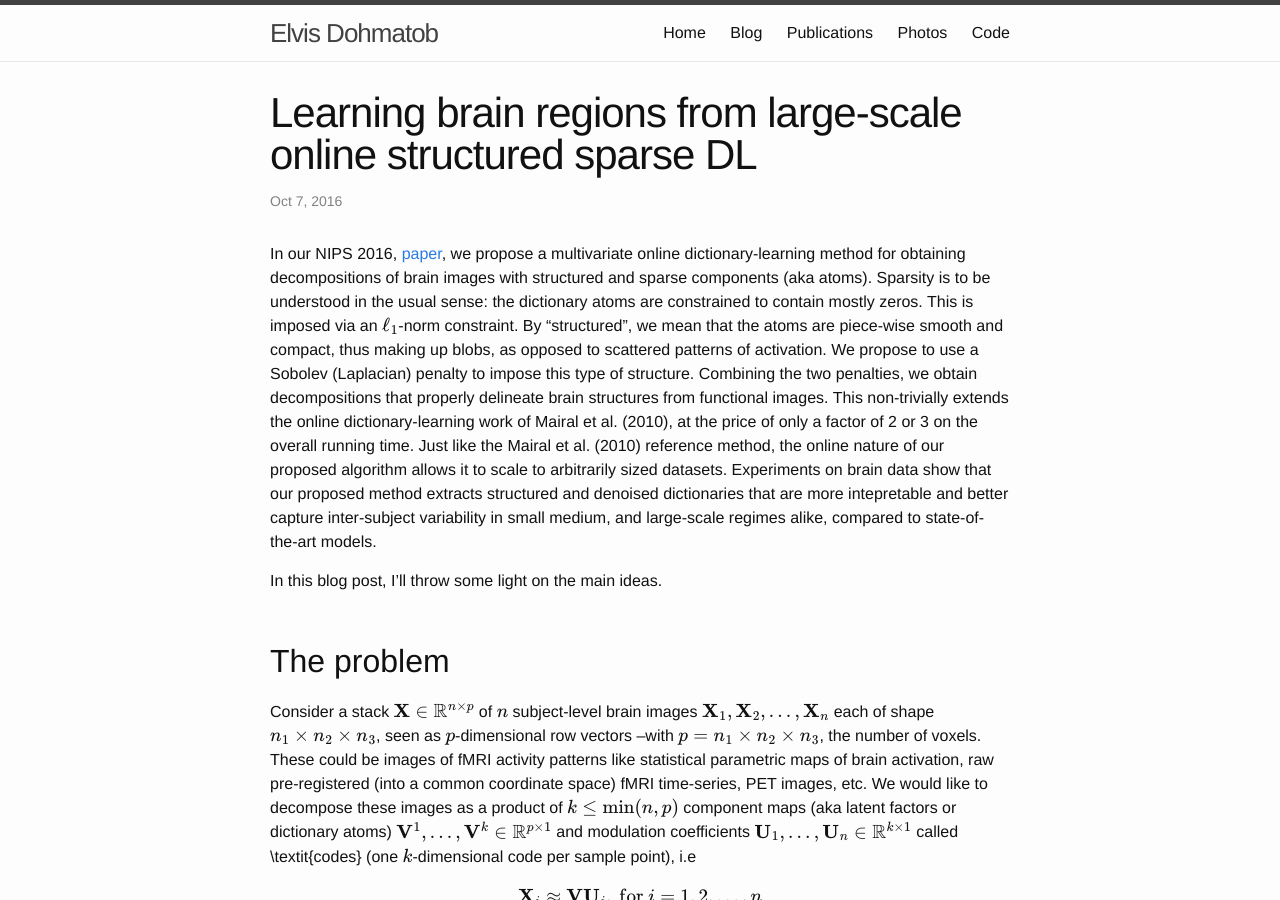
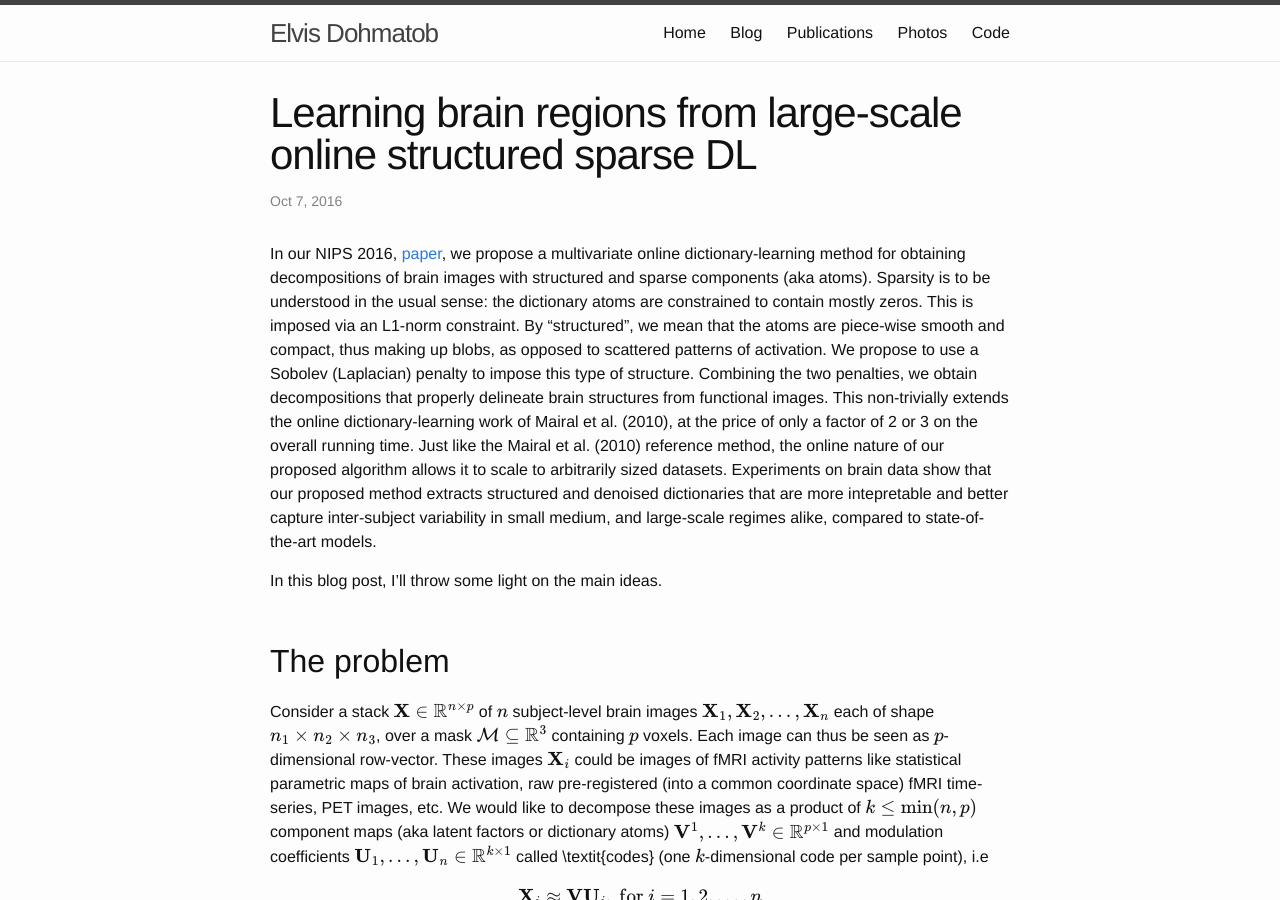
Before and after one commit to dohmatob/dohmatob.github.io, a Jekyll site: the page built from _posts/2016-10-07-ssodl.markdown, in a window 1280 px wide and 900 px high. Built offline with Jekyll 4.4.1, drawn with Linux system fonts in a browser that asks for light colours; formulas are drawn with MathJax 3; comment, search, counter and statistics services are not loaded; some of the changed text lies outside the part shown.

Commit message:
some small fixups

```diff
--- a/_posts/2016-10-07-ssodl.markdown
+++ b/_posts/2016-10-07-ssodl.markdown
@@ -16,7 +16,7 @@
   method for obtaining decompositions of brain
 images with structured and sparse components (aka atoms). Sparsity is
 to be understood in the usual sense: the dictionary atoms are
-constrained to contain mostly zeros. This is imposed via an $\ell_1$-norm
+constrained to contain mostly zeros. This is imposed via an L1-norm
 constraint. By "structured", we mean that the atoms are piece-wise
 smooth and compact, thus making up blobs, as opposed to scattered
 patterns of activation. We propose to use a Sobolev (Laplacian)
@@ -41,8 +41,8 @@
 ## The problem
 Consider a stack $\X
 \in \mathbb R^{n \times p}$ of $n$ subject-level brain images
-$\X_1,\X_2,\ldots,\X_n$ each of shape $n_1 \times n_2 \times n_3$, seen as
-$p$-dimensional row vectors --with $p = n_1\times n_2 \times n_3$, the number of voxels. These could be images of fMRI activity
+$\X_1,\X_2,\ldots,\X_n$ each of shape $n_1 \times n_2 \times n_3$, over a mask $\mathcal M \subseteq \mathbb R^3$ containing $p$ voxels.
+Each image can thus be seen as $p$-dimensional row-vector. These images $\X_i$ could be images of fMRI activity
 patterns like statistical parametric maps of brain activation, raw
 pre-registered (into a common coordinate space) fMRI time-series, PET
 images, etc. We would like to decompose these images as a product of
@@ -114,14 +114,14 @@
 \forall \v \in \mathbb R^p,
 $$
 
-$\nabla_x$ being the discrete spatial gradient operator
-along the $x$-axis (a $p$-by-$p$ matrix), $\nabla_y$ along the $y$-axis,
-etc., and $\Delta :=
-\nabla^T\nabla$ is the $p$-by-$p$ matrix representing the discrete
-Laplacian operator. This penalty is meant to impose blobs.
-The regularization parameter $\gamma \ge 0$ controls
-how much regularization we impose on the atoms, compared to the
-reconstruction error.
+ where $\nabla_x$ being the discrete spatial gradient operator
+ along the $x$-axis (**N.B.:** the input vector $\v$ is unmasked into a 3d image according to the afore-mentioned mask $\mathcal M$ before the image gradient is computed),
+ etc., and $\Delta :=
+ \nabla^T\nabla$ is the $p$-by-$p$ matrix representing the discrete
+ Laplacian operator. This penalty is meant to impose blobs.
+ The regularization parameter $\gamma \ge 0$ controls
+ how much regularization we impose on the atoms, compared to the
+ reconstruction error.
 
 The above formulation, which we dub *Smooth Sparse Online Dictionary-Learning* (Smooth-SODL) is inspired by, and generalizes the standard
 dictionary-learning framework of [Mairal 2010] --henceforth referred to as *Sparse Online Dictionary-Learning* (SODL); setting $\gamma = 0$, we recover SODL [Mairal 2010].
```
